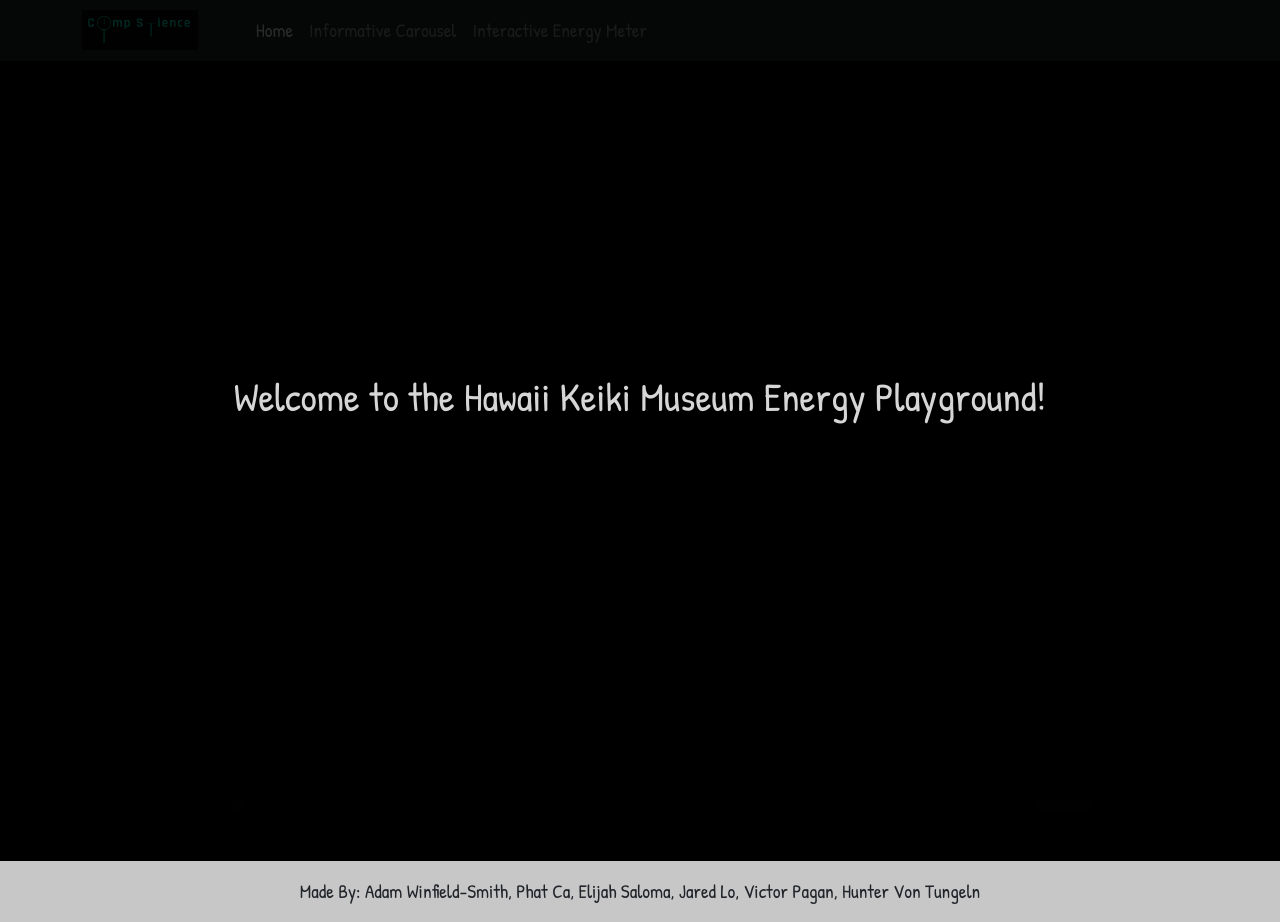
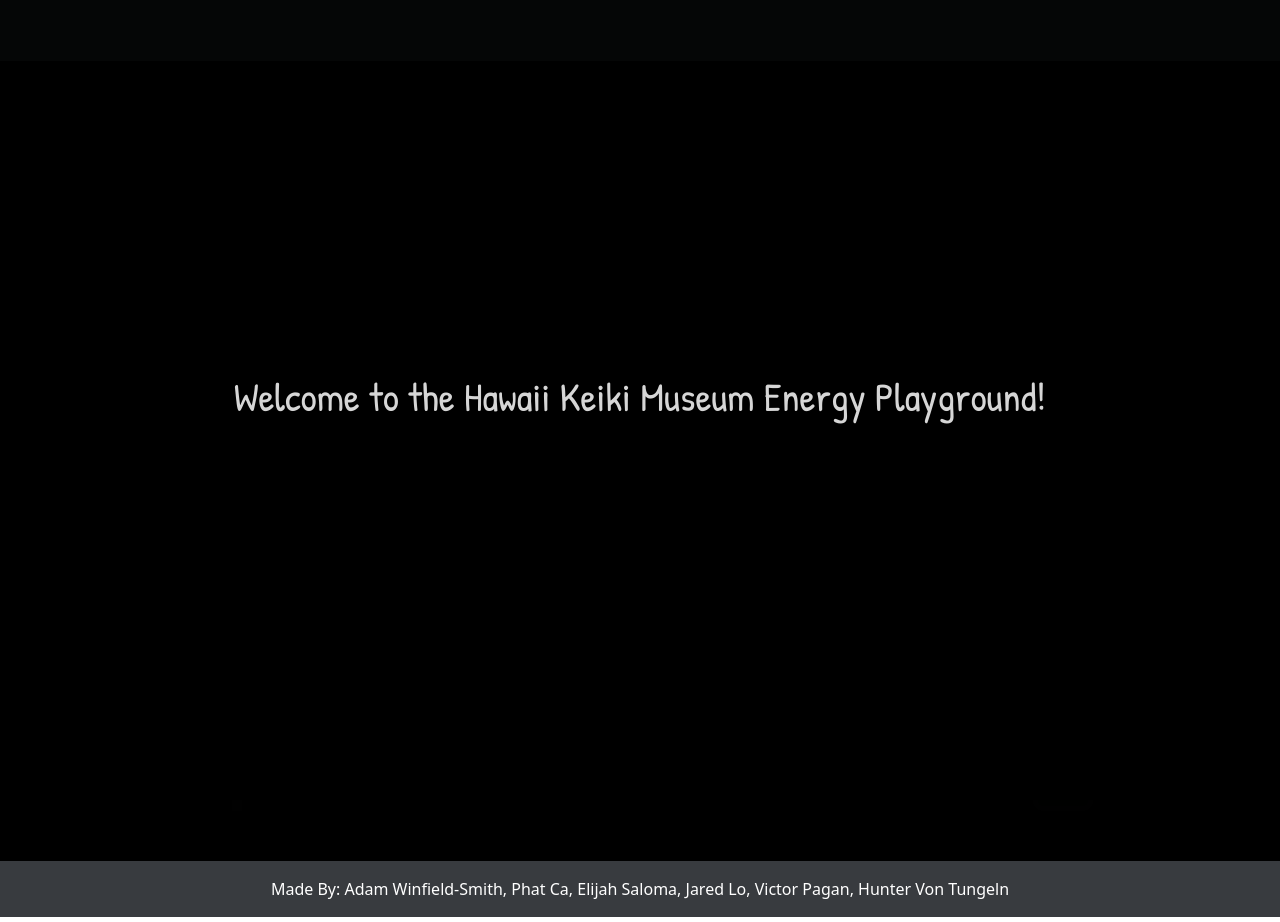
Before and after one commit to HACC2024/Comp-Sience, a React (Create React App) app in the folder app/: page /Comp-Sience/home in a window 1280 px wide. Built offline with nearby package versions, Linux system fonts and the light colour scheme.

Commit message:
finished!!!

```diff
--- a/app/src/components/Footer.jsx
+++ b/app/src/components/Footer.jsx
@@ -1,18 +1,14 @@
-import React from 'react'
+import React from 'react';
 import { MDBFooter } from 'mdb-react-ui-kit';
-
 
 function FooterComponent() {
   return (
-    <MDBFooter bgColor='light' className='text-center text-lg-left font-fam' style={{bottom: 0, width: '100%'}}>
-      <div className='text-center p-3' style={{ backgroundColor: 'rgba(0, 0, 0, 0.2)' }}>
-        Made By:{' Adam Winfield-Smith, Phat Ca, Elijah Saloma, Jared Lo, Victor Pagan, Hunter Von Tungeln'}
+    <MDBFooter bgColor='dark' className='text-center text-lg-left' style={{ bottom: 0, width: '100%', backgroundColor: 'black', color: 'white' }}>
+      <div className='text-center p-3' style={{ backgroundColor: 'rgba(255, 255, 255, 0.1)' }}>
+        Made By: {' Adam Winfield-Smith, Phat Ca, Elijah Saloma, Jared Lo, Victor Pagan, Hunter Von Tungeln'}
       </div>
     </MDBFooter>
   );
 }
 
-
-
-
 export default FooterComponent;
--- a/app/src/components/MainCarousel.jsx
+++ b/app/src/components/MainCarousel.jsx
@@ -55,7 +55,7 @@
     const applianceChunks = chunkArray(appliances, 4);
 
     return (
-        <Carousel style={{ backgroundColor: "grey" }} slide={false}>
+        <Carousel style={{ backgroundColor: "black" }} slide={false}>
             {applianceChunks.map((chunk, index) => (
                 <Carousel.Item key={index}>
                     <Container>
@@ -75,7 +75,7 @@
                                                         {appliance.name}
                                                     </Card.Title>
                                                     <Card.Text className="carouselFont" style={{ fontSize: "0.9rem", textAlign: "center" }}>
-                                                        {appliance.name} is uses a total of {appliance.power_usage} Watts!
+                                                        {appliance.name} uses a total of {appliance.power_usage} Watts!
                                                     </Card.Text>
                                                 </Card.Body>
                                             </Card>
--- a/app/src/components/NavbarComponent.jsx
+++ b/app/src/components/NavbarComponent.jsx
@@ -1,4 +1,4 @@
-import React from 'react'
+import React, { useEffect } from 'react';
 import Container from 'react-bootstrap/Container';
 import Nav from 'react-bootstrap/Nav';
 import Navbar from 'react-bootstrap/Navbar';
@@ -6,30 +6,65 @@
 import { NavLink } from 'react-router-dom';
 
 function NavbarComponent() {
+  useEffect(() => {
+    // Check if the animation has already run in this session
+    const hasAnimated = sessionStorage.getItem('navbarAnimated');
+
+    if (!hasAnimated) {
+      const timer = setTimeout(() => {
+        const navLinks = document.querySelectorAll('.nav-linker');
+        navLinks.forEach((link, index) => {
+          link.style.animation = `slideIn 0.5s forwards ${index * 0.1}s`;
+          link.style.opacity = 1; // Set opacity to 1 when animating
+        });
+        // Set the flag in sessionStorage
+        sessionStorage.setItem('navbarAnimated', 'true');
+      }, 5500); // 5 seconds delays
+
+      return () => clearTimeout(timer); // Cleanup the timer on unmount
+    } else {
+      // If already animated, set opacity to 1 immediately
+      const navLinks = document.querySelectorAll('.nav-linker');
+      navLinks.forEach(link => {
+        link.style.opacity = 1;
+      });
+    }
+  }, []);
+
   return (
     <>
       <Navbar bg="dark" data-bs-theme="dark">
         <Container>
-        <Image
-            src="/images/cs.png"
-            alt="Logo"
-            style={{
-              float: 'left',
-              marginRight: '50px',
-              height: '40px'
-            }}
-          />
-          {/*<Navbar.Brand id="home" as={NavLink} to="/home" key="home" className="nav-linker" >Home</Navbar.Brand>*/}
-          <Nav className="me-auto">
-            <Nav.Link id="home" as={NavLink} to="/home" key="home" className="nav-linker" >Home</Nav.Link>
-            <Nav.Link id="appliances" as={NavLink} to="/appliances" key="appliances" className="nav-linker" >Informative Carousel</Nav.Link>
-            <Nav.Link id="features" as={NavLink} to="/features" key="features" className="nav-linker" >Interactive Energy Meter</Nav.Link>
+          <Nav className="me-auto w-100 d-flex justify-content-between">
+            <Nav.Link id="home" as={NavLink} to="/home" key="home" className="nav-linker" style={linkStyle}>Home</Nav.Link>
+            <Nav.Link id="appliances" as={NavLink} to="/appliances" key="appliances" className="nav-linker" style={linkStyle}>Informative Carousel</Nav.Link>
+            <Nav.Link id="features" as={NavLink} to="/features" key="features" className="nav-linker" style={linkStyle}>Interactive Energy Meter</Nav.Link>
           </Nav>
         </Container>
       </Navbar>
+
+      <style jsx>{`
+        @keyframes slideIn {
+          0% {
+            transform: translateX(-100%);
+            opacity: 0;
+          }
+          100% {
+            transform: translateX(0);
+            opacity: 1;
+          }
+        }
+
+        .nav-linker {
+          opacity: 0; /* Initially hidden */
+        }
+      `}</style>
     </>
   );
 }
 
+const linkStyle = {
+  opacity: 0, // Initially hidden
+};
 
 export default NavbarComponent;
```
